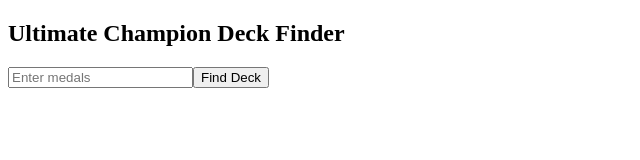
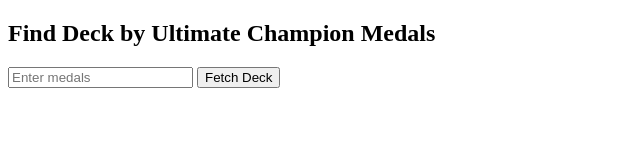
Before and after one commit to Dencite/Ummmm, a plain HTML site: page index.html in a window 1280 px wide. Shown: the whole page, without its empty margins (0-640 px from the left). Drawn offline with Linux system fonts and the light colour scheme.

Commit message:
Update index.html

```diff
--- a/index.html
+++ b/index.html
@@ -1,19 +1,28 @@
 <!DOCTYPE html>
 <html>
-<head><meta charset="utf-8"><title>UC Deck Finder</title></head>
+<head><title>UC Deck Finder</title></head>
 <body>
-  <h2>Ultimate Champion Deck Finder</h2>
-  <input type="number" id="medals" placeholder="Enter medals"/><button onclick="getDeck()">Find Deck</button>
+  <h2>Find Deck by Ultimate Champion Medals</h2>
+  <input id="medals" type="number" placeholder="Enter medals" />
+  <button onclick="fetchDeck()">Fetch Deck</button>
   <pre id="output"></pre>
 
   <script>
-    async function getDeck() {
-      const m = document.getElementById("medals").value;
-      const r = await fetch(`https://<pop-tuoh>.onrender.com/get_deck?medals=${m}`);
-      const j = await r.json();
-      if (j.deck) document.getElementById("output").textContent =
-        \`Player: \${j.name} (\${j.tag})\nDeck: \${j.deck.join(", ")}\`;
-      else document.getElementById("output").textContent = 'Error: ' + (j.error || r.status);
+    async function fetchDeck() {
+      const medals = parseInt(document.getElementById("medals").value);
+      const response = await fetch("https://pop-tuoh.onrender.com/get-deck", {
+        method: "POST",
+        headers: { "Content-Type": "application/json" },
+        body: JSON.stringify({ medals: medals })
+      });
+
+      const result = await response.json();
+      if (result.deck) {
+        document.getElementById("output").textContent =
+          "Deck:\n" + result.deck.map(c => `${c.name} (Level ${c.level})`).join("\n");
+      } else {
+        document.getElementById("output").textContent = "Error: " + result.error;
+      }
     }
   </script>
 </body>
```
